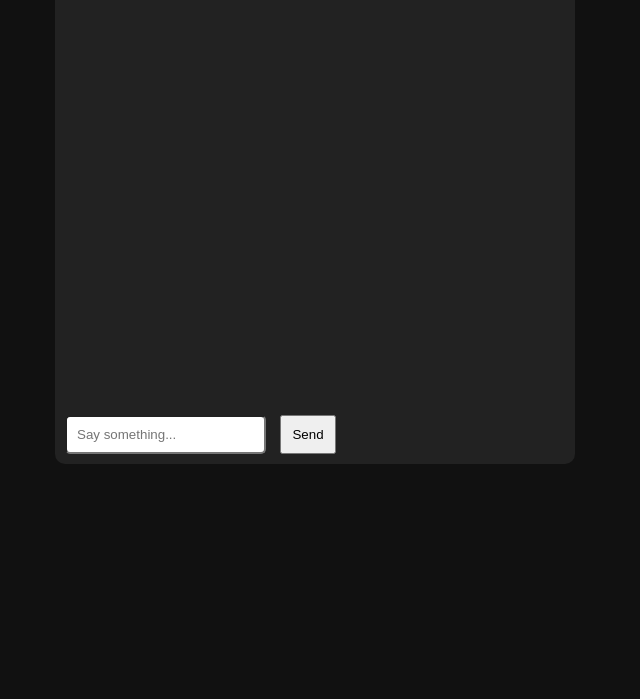
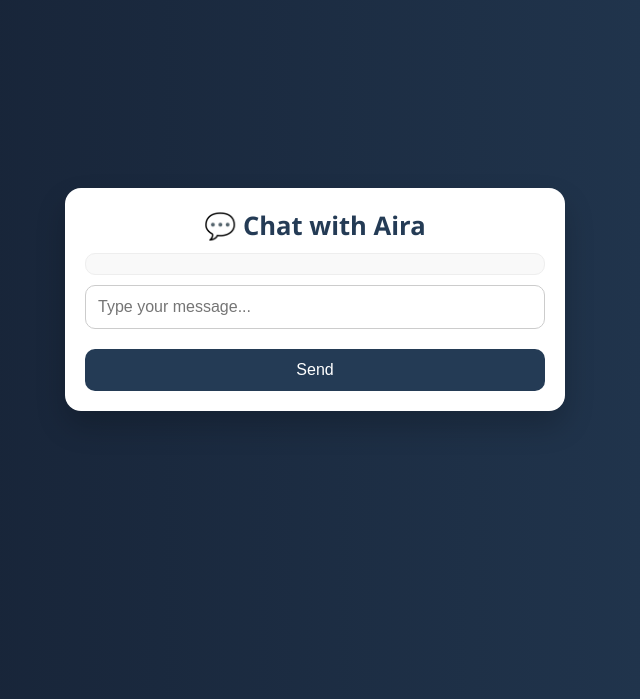
Before and after one commit to amoncode6/Aira-, a website: page public/index.html in a window 1280 px wide. Shown: the part 101-800 px from the top of the page, without its empty margins (325-965 px from the left). Drawn offline with Linux system fonts and the light colour scheme.

Commit message:
Update index.html

```diff
--- a/public/index.html
+++ b/public/index.html
@@ -2,61 +2,138 @@
 <html lang="en">
 <head>
   <meta charset="UTF-8" />
-  <meta name="viewport" content="width=device-width, initial-scale=1.0"/>
-  <title>Chat with Aira</title>
+  <title>Aira Chatbot ✨</title>
+  <meta name="viewport" content="width=device-width, initial-scale=1.0" />
   <style>
-    body { font-family: Arial; background: #111; color: #fff; padding: 20px; }
-    .chat-container { max-width: 500px; margin: auto; background: #222; border-radius: 10px; padding: 10px; }
-    .chat-body { height: 400px; overflow-y: auto; margin-bottom: 10px; }
-    .chat-footer { display: flex; }
-    .chat-footer input { flex: 1; padding: 10px; border-radius: 5px; }
-    .chat-footer button { margin-left: 10px; padding: 10px; }
-    .message { margin-bottom: 10px; }
-    .message strong { color: #4fc3f7; }
+    * {
+      box-sizing: border-box;
+    }
+
+    body {
+      margin: 0;
+      padding: 0;
+      font-family: 'Segoe UI', sans-serif;
+      background: linear-gradient(to right, #141e30, #243b55);
+      display: flex;
+      align-items: center;
+      justify-content: center;
+      height: 100vh;
+    }
+
+    #chat-box {
+      background: #ffffff;
+      border-radius: 16px;
+      padding: 20px;
+      width: 90%;
+      max-width: 500px;
+      box-shadow: 0 15px 30px rgba(0, 0, 0, 0.2);
+      display: flex;
+      flex-direction: column;
+      gap: 10px;
+    }
+
+    h2 {
+      margin: 0;
+      font-size: 1.6rem;
+      color: #243b55;
+      text-align: center;
+    }
+
+    #chat-messages {
+      max-height: 400px;
+      overflow-y: auto;
+      padding: 10px;
+      border: 1px solid #eee;
+      border-radius: 10px;
+      background: #f9f9f9;
+    }
+
+    .message {
+      margin: 10px 0;
+      line-height: 1.5;
+    }
+
+    .you {
+      text-align: right;
+      color: #111;
+      background: #d1e7dd;
+      display: inline-block;
+      padding: 10px 15px;
+      border-radius: 20px;
+      max-width: 70%;
+    }
+
+    .aira {
+      text-align: left;
+      background: #cfe2ff;
+      color: #111;
+      display: inline-block;
+      padding: 10px 15px;
+      border-radius: 20px;
+      max-width: 70%;
+    }
+
+    #user-input {
+      padding: 12px;
+      font-size: 1rem;
+      border-radius: 10px;
+      border: 1px solid #ccc;
+      outline: none;
+      width: 100%;
+    }
+
+    button {
+      margin-top: 10px;
+      padding: 12px;
+      background: #243b55;
+      color: white;
+      border: none;
+      font-size: 1rem;
+      border-radius: 10px;
+      cursor: pointer;
+      transition: background 0.3s;
+    }
+
+    button:hover {
+      background: #141e30;
+    }
   </style>
 </head>
 <body>
-  <div class="chat-container">
-    <h2>Chat with Aira</h2>
-    <div class="chat-body" id="chat-body"></div>
-    <div class="chat-footer">
-      <form id="chat-form">
-        <input type="text" id="message" placeholder="Say something..." />
-        <button type="submit">Send</button>
-      </form>
-    </div>
+  <div id="chat-box">
+    <h2>💬 Chat with Aira</h2>
+    <div id="chat-messages"></div>
+    <input type="text" id="user-input" placeholder="Type your message..." />
+    <button onclick="sendMessage()">Send</button>
   </div>
 
   <script>
-    const chatBody = document.getElementById('chat-body');
-    const messageInput = document.getElementById('message');
+    async function sendMessage() {
+      const input = document.getElementById('user-input');
+      const message = input.value.trim();
+      if (!message) return;
 
-    function addMessage(message, sender) {
-      const msg = document.createElement('div');
-      msg.classList.add('message');
-      msg.innerHTML = `<strong>${sender}:</strong> ${message}`;
-      chatBody.appendChild(msg);
-      chatBody.scrollTop = chatBody.scrollHeight;
-    }
-
-    document.getElementById('chat-form').addEventListener('submit', async (e) => {
-      e.preventDefault();
-      const userMessage = messageInput.value.trim();
-      if (!userMessage) return;
-      addMessage(userMessage, 'You');
-      messageInput.value = '';
-      addMessage('Typing...', 'Aira');
+      const chatMessages = document.getElementById('chat-messages');
+      const youMsg = document.createElement('div');
+      youMsg.className = 'message you';
+      youMsg.textContent = message;
+      chatMessages.appendChild(youMsg);
+      input.value = '';
 
       const res = await fetch('/api/chat', {
         method: 'POST',
         headers: { 'Content-Type': 'application/json' },
-        body: JSON.stringify({ message: userMessage })
+        body: JSON.stringify({ message })
       });
 
       const data = await res.json();
-      chatBody.removeChild(chatBody.lastChild);
-      addMessage(data.reply, 'Aira');
-    });
+      const airaMsg = document.createElement('div');
+      airaMsg.className = 'message aira';
+      airaMsg.textContent = data.reply;
+      chatMessages.appendChild(airaMsg);
+
+      chatMessages.scrollTop = chatMessages.scrollHeight;
+    }
   </script>
 </body>
 </html>
```
